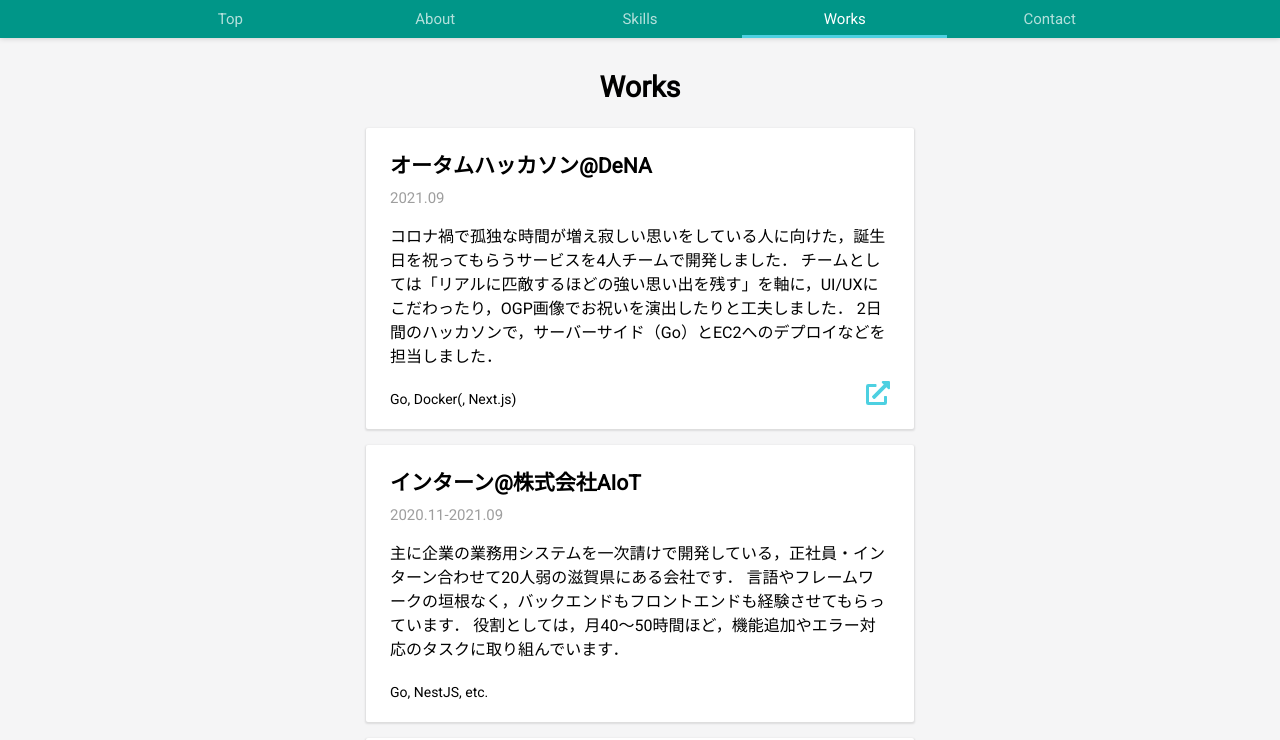
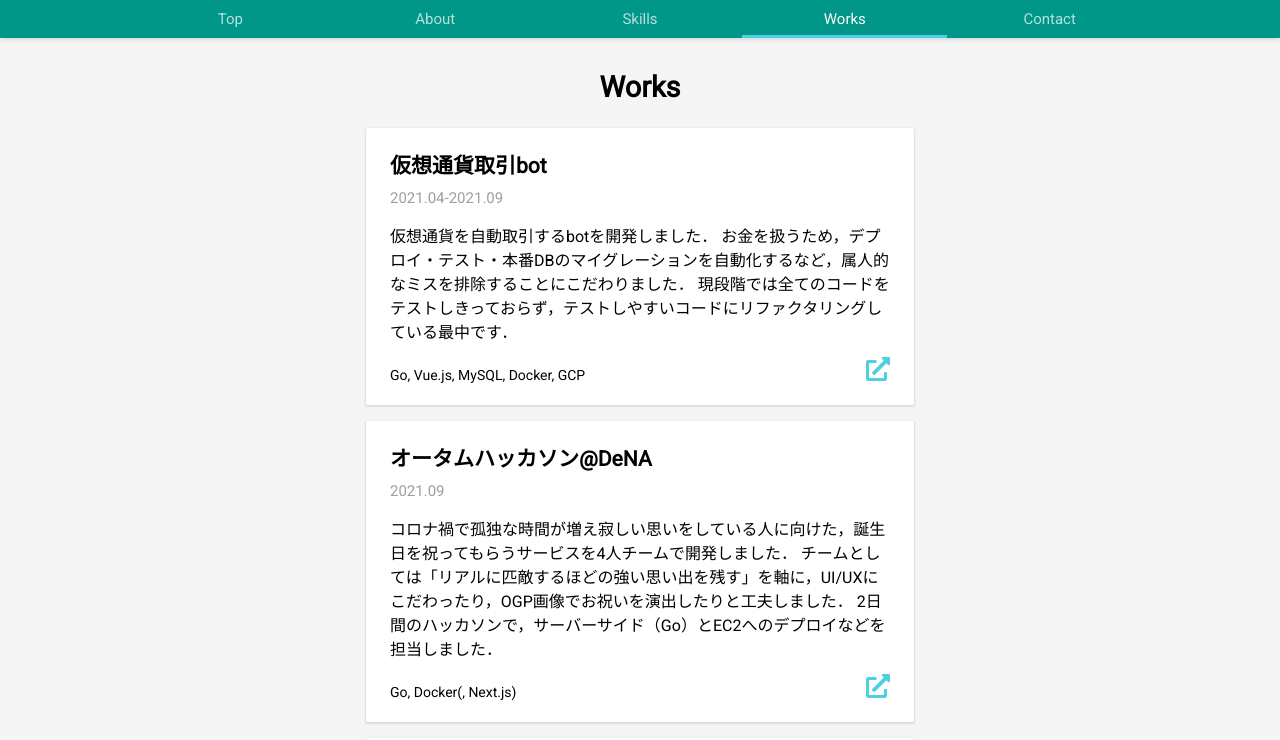
Before and after one commit to Fukkatsuso/portfolio, a Vue app: page /works in a window 1280 px wide. Shown: the top 740 px of the page. Built offline with nearby package versions, Linux system fonts and the light colour scheme.

Commit message:
add: worksに仮想通貨取引botを追加

```diff
--- a/src/views/Works.vue
+++ b/src/views/Works.vue
@@ -27,6 +27,15 @@ export default {
   data () {
     return {
       works: [
+        {
+          name: '仮想通貨取引bot',
+          timing: '2021.04-2021.09',
+          content: '仮想通貨を自動取引するbotを開発しました．\
+                    お金を扱うため，デプロイ・テスト・本番DBのマイグレーションを自動化するなど，属人的なミスを排除することにこだわりました．\
+                    現段階では全てのコードをテストしきっておらず，テストしやすいコードにリファクタリングしている最中です．',
+          tech: 'Go, Vue.js, MySQL, Docker, GCP',
+          link: 'https://dashboard-qboqrrfuaq-an.a.run.app',
+        },
         {
           name: 'オータムハッカソン@DeNA',
           timing: '2021.09',
```
